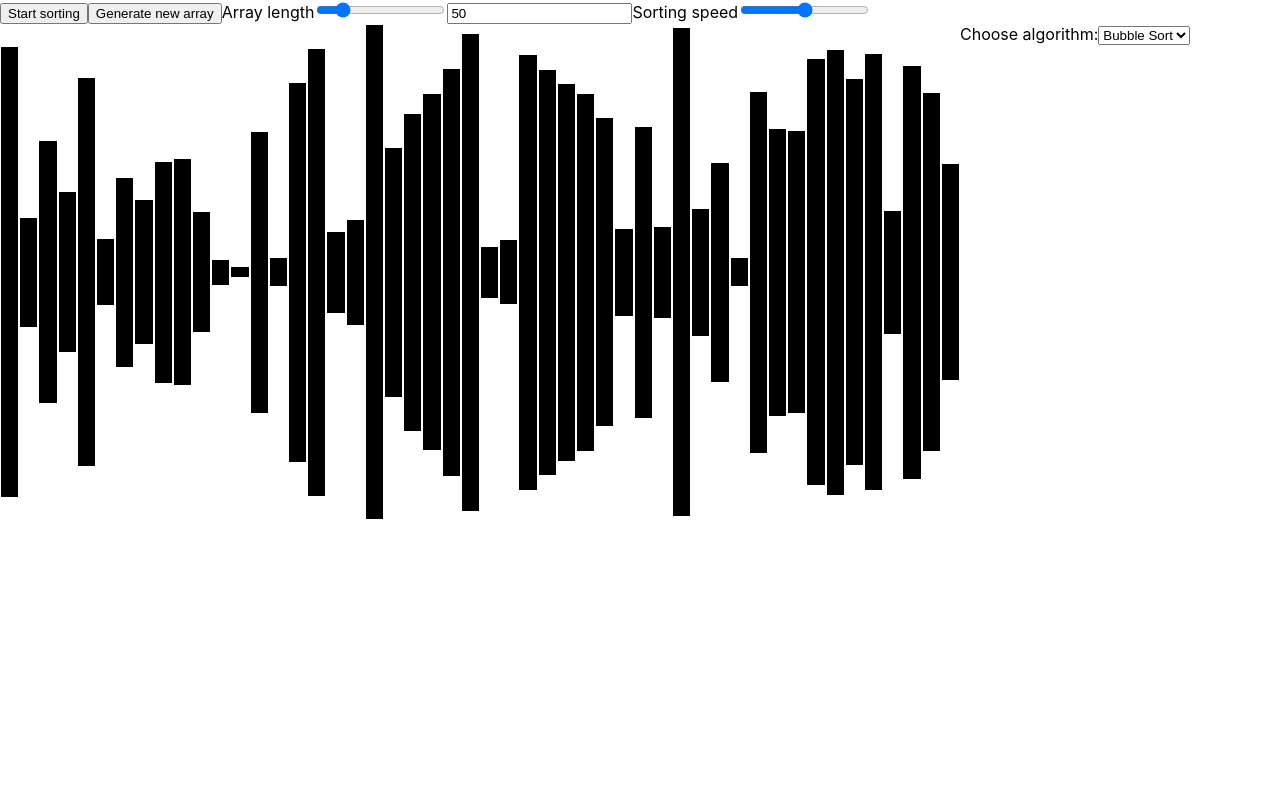
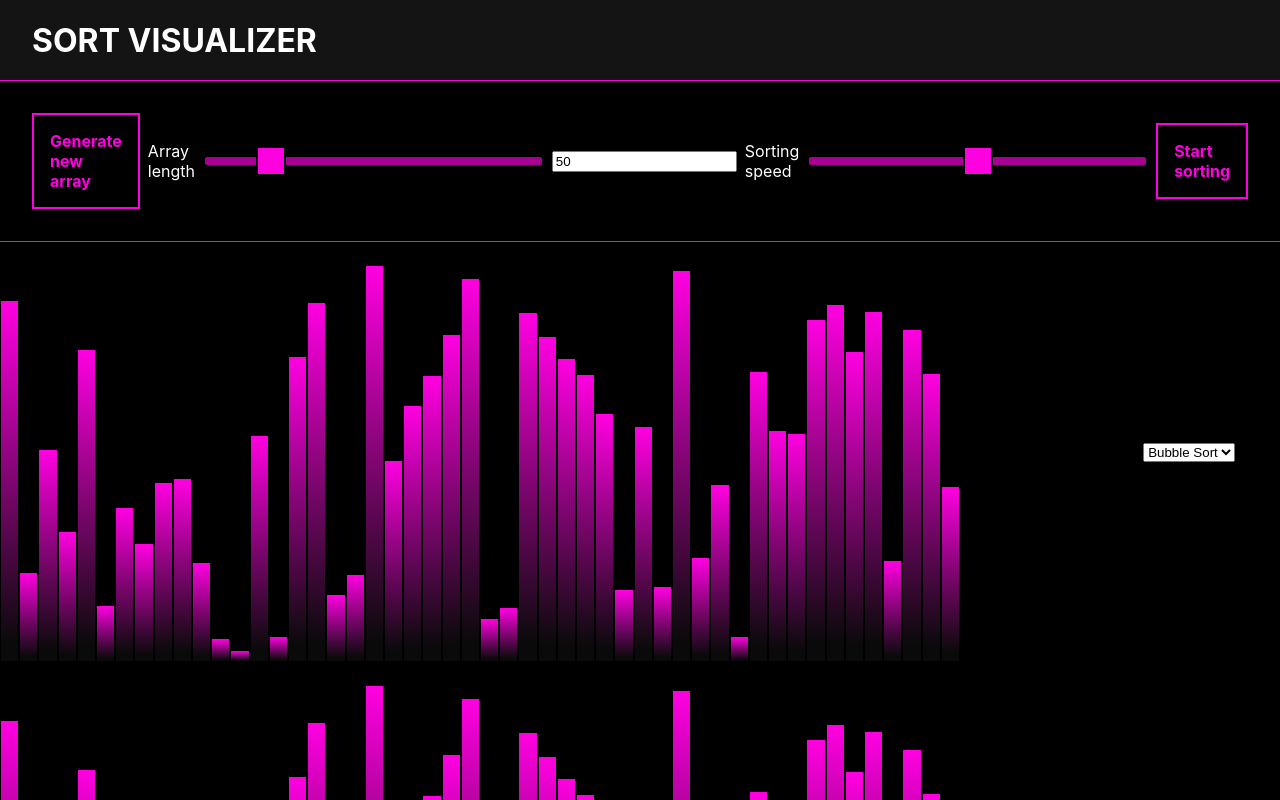
Before and after one commit to kamilkoziol/sorting-visualizer-js, a React (Create React App) app: page / in a window 1280 px wide. Shown: the top 800 px of the page. Built offline with nearby package versions, Linux system fonts and the light colour scheme.

Commit message:
added some styling (not very beautiful tho

```diff
--- a/src/algorithms/algorithmFactory.js
+++ b/src/algorithms/algorithmFactory.js
@@ -1,3 +1,4 @@
+import { bubbleSortFactory } from "./bubbleSort";
 import { mergeSortFactory } from "./mergeSort";
 
 export const algorithmFactory = (
@@ -10,4 +11,8 @@ export const algorithmFactory = (
     case "mergesort":
       return mergeSortFactory(sortDelay, setData, setState);
   }
+  switch (algorithmName) {
+    case "bubblesort":
+      return bubbleSortFactory(sortDelay, setData, setState);
+  }
 };
--- /dev/null
+++ b/src/algorithms/bubbleSort.js
@@ -0,0 +1,40 @@
+import { sleep } from "../utils/utils";
+
+export const bubbleSortFactory = (sortDelay, setData, setBarState) => {
+  const bubbleSort = async (data) => {
+    for (let i = 0; i < data.length; i++) {
+      for (let j = 0; j < data.length - i - 1; j++) {
+        setBarState((prev) => {
+          const newArray = [...prev];
+          newArray[j] = 1;
+          newArray[j + 1] = 1;
+          return newArray;
+        });
+        if (data[j] > data[j + 1]) {
+          await swap(data, j, j + 1);
+        }
+        setData([...data]);
+        setBarState((prev) => {
+          const newArray = [...prev];
+          newArray[j] = 0;
+          newArray[j + 1] = 0;
+          return newArray;
+        });
+      }
+      setBarState((prev) => {
+        const newArray = [...prev];
+        newArray[data.length - i - 1] = 2;
+        return newArray;
+      });
+    }
+    setBarState([...new Array(data.length).fill(0)]);
+  };
+
+  const swap = async (data, i, j) => {
+    await sleep(sortDelay);
+    const temp = data[i];
+    data[i] = data[j];
+    data[j] = temp;
+  };
+  return bubbleSort;
+};
--- a/src/algorithms/mergeSort.js
+++ b/src/algorithms/mergeSort.js
@@ -2,7 +2,6 @@ import { sleep } from "../utils/utils";
 
 export const mergeSortFactory = (sortDelay, setData, setBarState) => {
   let aux = [];
-  let state = [];
   const mergeSort = async (data, low, high) => {
     if (low < high) {
       const middleIdx = Math.floor((low + high) / 2);
@@ -40,6 +39,7 @@ export const mergeSortFactory = (sortDelay, setData, setBarState) => {
 
     while (finger1 <= middleInx && finger2 <= high) {
       await sleep(sortDelay);
+
       if (aux[finger1] <= aux[finger2]) {
         data[current] = aux[finger1];
         finger1++;
@@ -50,7 +50,9 @@ export const mergeSortFactory = (sortDelay, setData, setBarState) => {
       current++;
       setData([...data]);
     }
+
     while (finger1 <= middleInx) {
+      await sleep(sortDelay);
       data[current] = aux[finger1];
       current++;
       finger1++;
--- a/src/components/Controls.js
+++ b/src/components/Controls.js
@@ -1,15 +1,21 @@
 import React from "react";
+import "../styles/controls.css";
 
 const Controls = (props) => {
   return (
-    <div>
-      <button onClick={props.handleStartSorting}>Start sorting</button>
-      <button onClick={props.handleGenerateNewArray}>
+    <div className="controls">
+      <div
+        className="btn start-btn"
+        onClick={props.handleGenerateNewArray}
+      >
         Generate new array
-      </button>
-      <label>
+      </div>
+      <label htmlFor="length-slider" className="array-length">
         Array length
+      </label>
       <input
+        id="length-slider"
+        className="slider"
         type="range"
         min="10"
         max="250"
@@ -21,16 +27,19 @@ const Controls = (props) => {
         onChange={props.handleArrayLengthChange}
         value={props.arrayLength}
       ></input>
-      </label>
-      <label>
-        Sorting speed
+      <label htmlFor="delay-slider">Sorting speed</label>
       <input
+        className="slider"
+        id="delay-slider"
         type="range"
         min="0"
         max="100"
         onChange={props.handleSortDelayChange}
+        className="slider"
       ></input>
-      </label>
+      <div className="btn start-btn" onClick={props.handleStartSorting}>
+        Start sorting
+      </div>
     </div>
   );
 };
--- /dev/null
+++ b/src/components/Header.js
@@ -0,0 +1,13 @@
+import "../styles/header.css";
+
+import React from "react";
+
+const Header = () => {
+  return (
+    <div className="header">
+      <h1>SORT VISUALIZER</h1>
+    </div>
+  );
+};
+
+export default Header;
--- a/src/components/Panel.js
+++ b/src/components/Panel.js
@@ -1,39 +1,44 @@
 import React from "react";
+import "../styles/panel.css";
 
 const Panel = (props) => {
   return (
-    <div
-      style={{ display: "flex", justifyContent: "center", width: "100%" }}
-    >
-      <div
-        style={{
-          display: "flex",
-          flex: "3",
-          justifyContent: "center",
-          alignItems: "center",
-        }}
-      >
+    <div className="panel">
+      <div className="panel__sorter">
         {props.data.map((element, i) => {
-          let styles = {};
+          const dark = "rgba(10, 10, 10, 1)";
+          let styles = {
+            height: `${element}px`,
+            width: `calc(100% / ${props.arrayLength}`,
+          };
           if (props.barState[i] === 0) {
+            const color = "hsl(307, 100%, 50%)";
             styles = {
-              height: `${element}px`,
-              width: `calc(100% / ${props.arrayLength}`,
-              margin: "1px",
-              background: "black",
+              ...styles,
+              backgroundImage: `linear-gradient(0deg,${dark} 5%,${color} 100%)`,
             };
-          } else {
+          } else if (props.barState[i] === 1) {
+            const color = `rgb(${element / -6 + 250},0,0)`;
             styles = {
-              height: `${element}px`,
-              width: `calc(100% / ${props.arrayLength}`,
-              margin: "1px",
-              background: "red",
+              ...styles,
+              backgroundImage: `linear-gradient(0deg,${dark} 5%,${color} 100%)`,
+            };
+          } else if (props.barState[i] === 2) {
+            const color = `rgb(0,${element / -6 + 250},0)`;
+            styles = {
+              ...styles,
+              backgroundImage: `linear-gradient(0deg,${dark} 5%,${color} 100%)`,
             };
           }
-          return <div style={styles}></div>;
+
+          if (props.barState[i] === 0) {
+            return <div className="bar" style={styles}></div>;
+          } else {
+            return <div className="bar" style={styles}></div>;
+          }
         })}
       </div>
-      <div style={{ flex: "1" }}>
+      <div className="panel__controls">
         <label htmlFor="algorithms">Choose algorithm:</label>
         <select id="algorithms" name="algorithms">
           <option value="bubblesort">Bubble Sort</option>
--- a/src/components/SortingVisualizer.js
+++ b/src/components/SortingVisualizer.js
@@ -2,13 +2,16 @@ import React, { useEffect, useState } from "react";
 import { algorithmFactory } from "../algorithms/algorithmFactory";
 import { generateRandomArray } from "../utils/utils";
 import Controls from "./Controls";
+import Header from "./Header";
 import Panel from "./Panel";
 
 const SortingVisualizer = () => {
   const [arrayLength, setArrayLength] = useState(50);
   const [sortDelay, setSortDelay] = useState(25);
-  const [data, setData] = useState([]);
-  const [barState, setBarState] = useState([]);
+  const [upperData, setUpperData] = useState([]);
+  const [upperBarState, setUpperBarState] = useState([]);
+  const [lowerData, setLowerData] = useState([]);
+  const [lowerBarState, setLowerBarState] = useState([]);
 
   useEffect(() => {
     handleGenerateNewArray();
@@ -16,8 +19,10 @@ const SortingVisualizer = () => {
 
   const handleGenerateNewArray = () => {
     const newArray = generateRandomArray(arrayLength);
-    setData(newArray);
-    setBarState([...Array(newArray.length).fill(0)]);
+    setUpperData([...newArray]);
+    setUpperBarState([...Array(newArray.length).fill(0)]);
+    setLowerData([...newArray]);
+    setLowerBarState([...Array(newArray.length).fill(0)]);
   };
 
   const handleSortDelayChange = (e) => {
@@ -25,27 +30,40 @@ const SortingVisualizer = () => {
   };
 
   const handleStartSorting = () => {
-    const mergeSort = algorithmFactory(
+    const upperAlgorithm = algorithmFactory(
       "mergesort",
       sortDelay,
-      setData,
-      setBarState
+      setUpperData,
+      setUpperBarState
+    );
+    const lowerAlgorithm = algorithmFactory(
+      "bubblesort",
+      sortDelay,
+      setLowerData,
+      setLowerBarState
     );
 
     const startSorting = async () => {
-      await mergeSort(data, 0, data.length - 1);
+      Promise.all([
+        upperAlgorithm(upperData, 0, upperData.length - 1),
+        lowerAlgorithm(lowerData),
+      ]);
     };
     startSorting();
   };
 
   const handleArrayLengthChange = (e) => {
     setArrayLength(e.target.value);
-    setData(generateRandomArray(e.target.value));
-    setBarState([...Array(parseInt(e.target.value)).fill(0)]);
+    const newArray = generateRandomArray(e.target.value);
+    setUpperData([...newArray]);
+    setUpperBarState([...Array(parseInt(e.target.value)).fill(0)]);
+    setLowerData([...newArray]);
+    setLowerBarState([...Array(parseInt(e.target.value)).fill(0)]);
   };
 
   return (
     <div>
+      <Header></Header>
       <Controls
         handleGenerateNewArray={handleGenerateNewArray}
         handleStartSorting={handleStartSorting}
@@ -54,9 +72,14 @@ const SortingVisualizer = () => {
         arrayLength={arrayLength}
       ></Controls>
       <Panel
-        data={data}
+        data={upperData}
         arrayLength={arrayLength}
-        barState={barState}
+        barState={upperBarState}
+      ></Panel>
+      <Panel
+        data={lowerData}
+        arrayLength={arrayLength}
+        barState={lowerBarState}
       ></Panel>
     </div>
   );
--- a/src/index.css
+++ b/src/index.css
@@ -1,13 +1,17 @@
 body {
   margin: 0;
-  font-family: -apple-system, BlinkMacSystemFont, 'Segoe UI', 'Roboto', 'Oxygen',
-    'Ubuntu', 'Cantarell', 'Fira Sans', 'Droid Sans', 'Helvetica Neue',
-    sans-serif;
+  font-family: -apple-system, BlinkMacSystemFont, "Segoe UI", "Roboto",
+    "Oxygen", "Ubuntu", "Cantarell", "Fira Sans", "Droid Sans",
+    "Helvetica Neue", sans-serif;
   -webkit-font-smoothing: antialiased;
   -moz-osx-font-smoothing: grayscale;
 }
 
 code {
-  font-family: source-code-pro, Menlo, Monaco, Consolas, 'Courier New',
+  font-family: source-code-pro, Menlo, Monaco, Consolas, "Courier New",
     monospace;
 }
+
+* {
+  margin: 0px;
+}
--- /dev/null
+++ b/src/styles/controls.css
@@ -0,0 +1,112 @@
+.controls {
+  background-color: rgb(0, 0, 0);
+  color: white;
+  padding: 2rem;
+  display: flex;
+  gap: 0.5rem;
+  align-items: center;
+  border-bottom: 1px solid hsl(307, 100%, 50%);
+  border-top: 1px solid hsl(307, 100%, 50%);
+}
+
+.btn {
+  color: hsl(307, 100%, 50%);
+  border: hsl(307, 100%, 50%) 2px solid;
+  font-weight: 700;
+  padding: 1rem;
+}
+
+.btn:hover {
+  color: black;
+  background-color: hsl(307, 100%, 50%);
+}
+
+.btn:active {
+  background-color: hsl(307, 94%, 28%);
+}
+
+input[type="range"] {
+  height: 39px;
+  -webkit-appearance: none;
+  margin: 10px 0;
+  width: 100%;
+  background-color: transparent;
+}
+input[type="range"]:focus {
+  outline: none;
+}
+input[type="range"]::-webkit-slider-runnable-track {
+  width: 100%;
+  height: 12px;
+  cursor: pointer;
+  animate: 0.2s;
+  background: #a80095;
+  border-radius: 4px;
+  border: 2px solid #000000;
+}
+input[type="range"]::-webkit-slider-thumb {
+  border: 2px solid #000000;
+  height: 30px;
+  width: 30px;
+  border-radius: 0px;
+  background: #ff00e1;
+  cursor: pointer;
+  -webkit-appearance: none;
+  margin-top: -11px;
+}
+input[type="range"]:focus::-webkit-slider-runnable-track {
+  background: #a80095;
+}
+input[type="range"]::-moz-range-track {
+  width: 100%;
+  height: 12px;
+  cursor: pointer;
+  animate: 0.2s;
+  background: #a80095;
+  border-radius: 4px;
+  border: 2px solid #000000;
+}
+input[type="range"]::-moz-range-thumb {
+  border: 2px solid #000000;
+  height: 30px;
+  width: 30px;
+  border-radius: 0px;
+  background: #ff00e1;
+  cursor: pointer;
+}
+input[type="range"]::-ms-track {
+  width: 100%;
+  height: 12px;
+  cursor: pointer;
+  animate: 0.2s;
+  background: transparent;
+  border-color: transparent;
+  color: transparent;
+}
+input[type="range"]::-ms-fill-lower {
+  background: #a80095;
+  border: 2px solid #000000;
+  border-radius: 8px;
+  box-shadow: 1px 1px 2px #a6a6a6;
+}
+input[type="range"]::-ms-fill-upper {
+  background: #a80095;
+  border: 2px solid #000000;
+  border-radius: 8px;
+  box-shadow: 1px 1px 2px #a6a6a6;
+}
+input[type="range"]::-ms-thumb {
+  margin-top: 1px;
+  border: 2px solid #000000;
+  height: 30px;
+  width: 30px;
+  border-radius: 0px;
+  background: #ff00e1;
+  cursor: pointer;
+}
+input[type="range"]:focus::-ms-fill-lower {
+  background: #57004f;
+}
+input[type="range"]:focus::-ms-fill-upper {
+  background: #a80095;
+}
--- /dev/null
+++ b/src/styles/header.css
@@ -0,0 +1,11 @@
+h1 {
+  color: white;
+}
+
+.header {
+  background-color: rgb(20, 20, 20);
+  display: flex;
+  align-items: center;
+  height: 5rem;
+  padding-left: 2rem;
+}
--- /dev/null
+++ b/src/styles/panel.css
@@ -0,0 +1,25 @@
+.panel {
+  display: flex;
+  justify-content: center;
+  width: 100%;
+  height: 420px;
+  background: black;
+}
+
+.panel__sorter {
+  display: flex;
+  flex: 3;
+  justify-content: center;
+  align-items: end;
+}
+
+.bar {
+  margin: 1px;
+}
+
+.panel__controls {
+  flex: 1;
+  display: flex;
+  justify-content: center;
+  align-items: center;
+}
--- a/src/utils/utils.js
+++ b/src/utils/utils.js
@@ -1,7 +1,7 @@
 export const generateRandomArray = (len) => {
   const newArray = [];
   for (let i = 0; i < len; i++) {
-    newArray.push(randomNumber(10, 500));
+    newArray.push(randomNumber(10, 400));
   }
   return newArray;
 };
```
Lines whose indentation alone changed are shown as unchanged.
